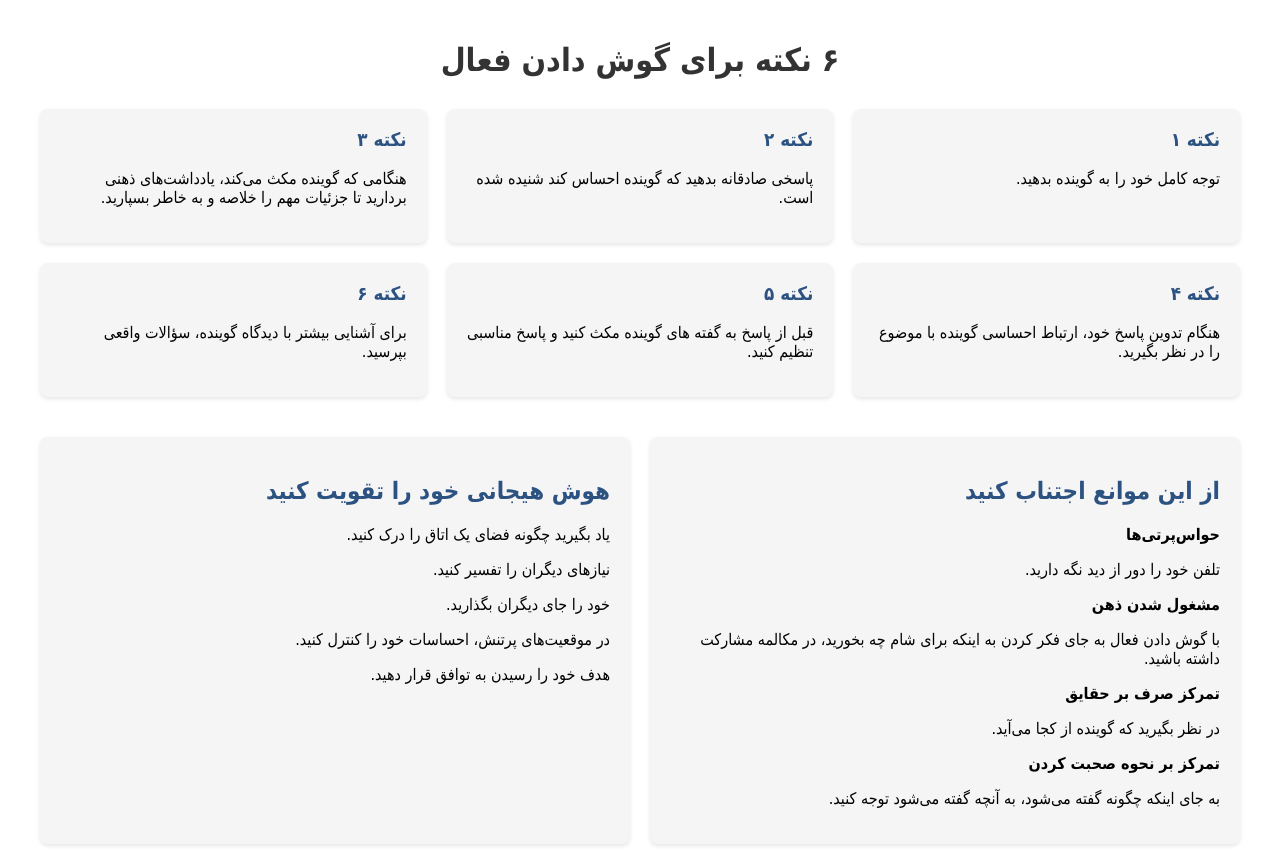
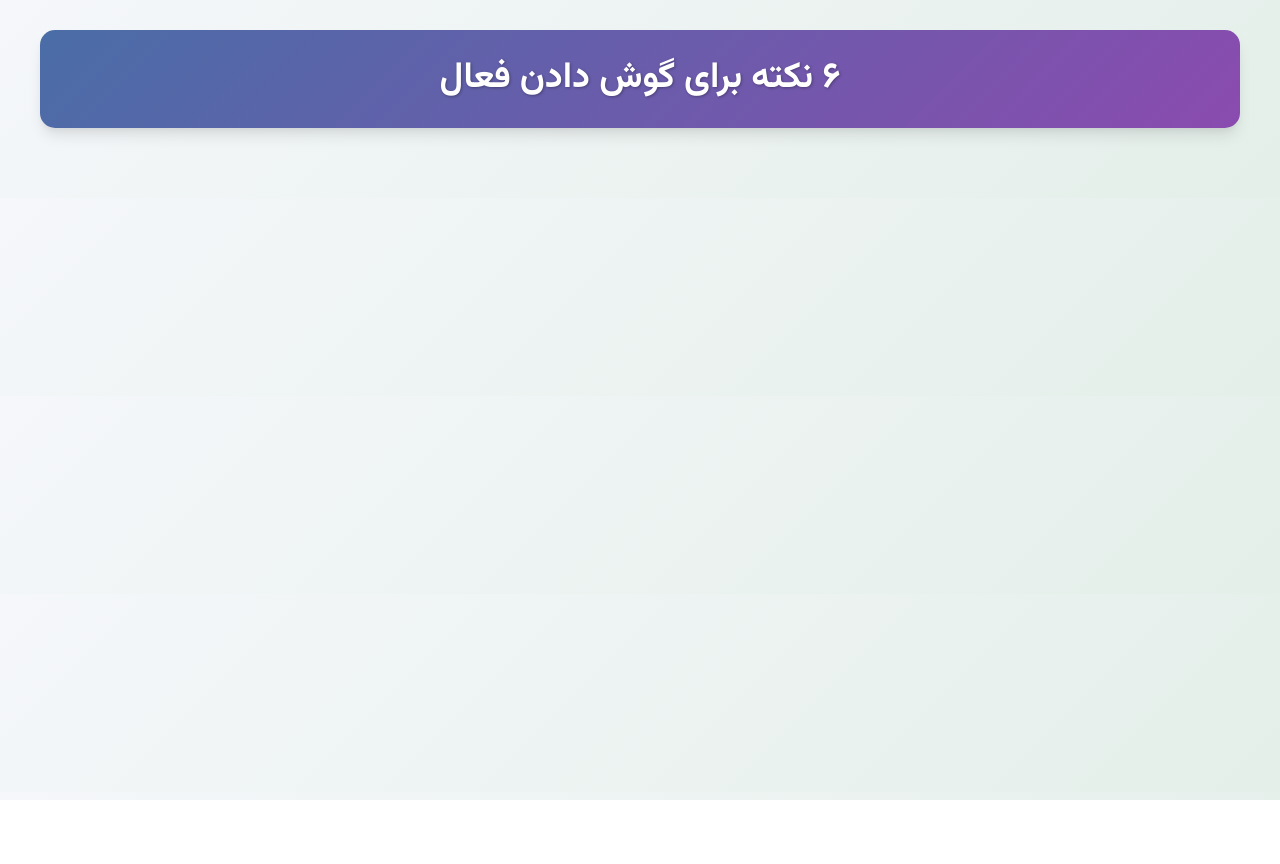
Before and after one commit to Diligence0743/active-listening-tips, a plain HTML site: page index.html in a window 1280 px wide. After the commit the page ends 800 px from the top, so only its background shows below. Drawn offline with Linux system fonts and the light colour scheme.

Commit message:
Update index.html

```diff
--- a/index.html
+++ b/index.html
@@ -3,77 +3,172 @@
     <head>
         <meta charset="UTF-8" />
         <meta name="viewport" content="width=device-width, initial-scale=1.0" />
+        <meta
+            name="description"
+            content="۶ نکته مهم برای تقویت مهارت گوش دادن فعال و بهبود ارتباطات"
+        />
+        <meta
+            name="keywords"
+            content="گوش دادن فعال, مهارت ارتباطی, هوش هیجانی"
+        />
+        <link rel="preconnect" href="https://fonts.googleapis.com" />
+        <link rel="preconnect" href="https://fonts.gstatic.com" crossorigin />
         <title>نکات گوش دادن فعال</title>
         <style>
+            @import url("https://fonts.googleapis.com/css2?family=Vazirmatn:wght@300;400;500;700&display=swap");
+
+            :root {
+                --primary-color: #4a6da7;
+                --secondary-color: #8a4baf;
+                --accent-color: #ff6b6b;
+                --light-bg: #f8f9fa;
+                --dark-text: #2d3748;
+                --card-shadow: 0 10px 15px -3px rgba(0, 0, 0, 0.1),
+                    0 4px 6px -2px rgba(0, 0, 0, 0.05);
+            }
+
             body {
-                font-family: "Tahoma", Arial, sans-serif;
+                font-family: "Vazirmatn", "Tahoma", Arial, sans-serif;
                 margin: 0;
-                padding: 20px;
+                padding: 30px;
                 max-width: 1200px;
                 margin: 0 auto;
                 text-align: right;
+                background: linear-gradient(135deg, #f5f7fa 0%, #e4efe9 100%);
+                color: var(--dark-text);
+                line-height: 1.6;
             }
 
             .header {
                 text-align: center;
-                margin-bottom: 30px;
+                margin-bottom: 40px;
+                padding: 20px;
+                border-radius: 15px;
+                background: linear-gradient(
+                    135deg,
+                    var(--primary-color),
+                    var(--secondary-color)
+                );
+                box-shadow: var(--card-shadow);
             }
 
             h1 {
-                font-size: 32px;
-                color: #333;
+                font-size: 36px;
+                color: white;
+                margin: 0;
+                text-shadow: 1px 1px 3px rgba(0, 0, 0, 0.3);
             }
 
             .tips-container {
                 display: grid;
                 grid-template-columns: repeat(auto-fit, minmax(300px, 1fr));
-                gap: 20px;
-                margin-bottom: 40px;
+                gap: 25px;
+                margin-bottom: 50px;
             }
 
             .tip {
-                background-color: #f5f5f5;
-                padding: 20px;
-                border-radius: 8px;
-                box-shadow: 0 2px 4px rgba(0, 0, 0, 0.1);
+                background-color: white;
+                padding: 25px;
+                border-radius: 15px;
+                box-shadow: var(--card-shadow);
+                transition:
+                    transform 0.3s ease,
+                    box-shadow 0.3s ease;
+                border-top: 4px solid var(--primary-color);
+            }
+
+            .tip:hover {
+                transform: translateY(-5px);
+                box-shadow: 0 15px 30px -5px rgba(0, 0, 0, 0.15);
             }
 
             .tip h3 {
                 margin-top: 0;
-                color: #2c5282;
+                color: var(--primary-color);
+                border-bottom: 2px solid #f0f0f0;
+                padding-bottom: 10px;
+                font-size: 22px;
+            }
+
+            .tip p {
+                margin-top: 15px;
+                color: #4a5568;
+                font-size: 16px;
             }
 
             .sections-container {
                 display: grid;
                 grid-template-columns: 1fr 1fr;
-                gap: 20px;
+                gap: 30px;
             }
 
             .section {
-                background-color: #f5f5f5;
-                padding: 20px;
-                border-radius: 8px;
-                box-shadow: 0 2px 4px rgba(0, 0, 0, 0.1);
+                background-color: white;
+                padding: 30px;
+                border-radius: 15px;
+                box-shadow: var(--card-shadow);
+            }
+
+            .section:first-child {
+                border-top: 4px solid var(--accent-color);
+            }
+
+            .section:last-child {
+                border-top: 4px solid var(--secondary-color);
             }
 
             .section h2 {
-                color: #2c5282;
+                color: var(--dark-text);
+                font-size: 24px;
+                margin-top: 0;
+                margin-bottom: 25px;
+                text-align: center;
+                padding-bottom: 10px;
+                border-bottom: 2px solid #f0f0f0;
             }
 
             .obstacle,
             .eq-item {
-                margin-bottom: 15px;
+                margin-bottom: 20px;
+                padding: 15px;
+                border-radius: 10px;
+                background-color: var(--light-bg);
+                transition: transform 0.2s ease;
             }
 
-            .obstacle strong,
-            .eq-item strong {
+            .obstacle:hover,
+            .eq-item:hover {
+                transform: translateX(-5px);
+            }
+
+            .obstacle strong {
                 display: block;
-                margin-bottom: 5px;
+                margin-bottom: 8px;
+                color: var(--accent-color);
+                font-size: 18px;
+            }
+
+            .eq-item p {
+                margin: 0;
+                position: relative;
+                padding-right: 20px;
+            }
+
+            .eq-item p:before {
+                content: "•";
+                position: absolute;
+                right: 0;
+                color: var(--secondary-color);
+                font-weight: bold;
             }
 
             @media (max-width: 768px) {
                 .sections-container {
                     grid-template-columns: 1fr;
+                }
+
+                body {
+                    padding: 15px;
                 }
             }
         </style>
@@ -81,103 +176,3 @@
     <body>
         <div class="header">
             <h1>۶ نکته برای گوش دادن فعال</h1>
-        </div>
-
-        <div class="tips-container">
-            <div class="tip">
-                <h3>نکته ۱</h3>
-                <p>توجه کامل خود را به گوینده بدهید.</p>
-            </div>
-
-            <div class="tip">
-                <h3>نکته ۲</h3>
-                <p>پاسخی صادقانه بدهید که گوینده احساس کند شنیده شده است.</p>
-            </div>
-
-            <div class="tip">
-                <h3>نکته ۳</h3>
-                <p>
-                    هنگامی که گوینده مکث می‌کند، یادداشت‌های ذهنی بردارید تا
-                    جزئیات مهم را خلاصه و به خاطر بسپارید.
-                </p>
-            </div>
-
-            <div class="tip">
-                <h3>نکته ۴</h3>
-                <p>
-                    هنگام تدوین پاسخ خود، ارتباط احساسی گوینده با موضوع را در
-                    نظر بگیرید.
-                </p>
-            </div>
-
-            <div class="tip">
-                <h3>نکته ۵</h3>
-                <p>
-                    قبل از پاسخ به گفته های گوینده مکث کنید و پاسخ مناسبی تنظیم
-                    کنید.
-                </p>
-            </div>
-
-            <div class="tip">
-                <h3>نکته ۶</h3>
-                <p>برای آشنایی بیشتر با دیدگاه گوینده، سؤالات واقعی بپرسید.</p>
-            </div>
-        </div>
-
-        <div class="sections-container">
-            <div class="section">
-                <h2>از این موانع اجتناب کنید</h2>
-
-                <div class="obstacle">
-                    <strong>حواس‌پرتی‌ها</strong>
-                    <p>تلفن خود را دور از دید نگه دارید.</p>
-                </div>
-
-                <div class="obstacle">
-                    <strong>مشغول شدن ذهن</strong>
-                    <p>
-                        با گوش دادن فعال به جای فکر کردن به اینکه برای شام چه
-                        بخورید، در مکالمه مشارکت داشته باشید.
-                    </p>
-                </div>
-
-                <div class="obstacle">
-                    <strong>تمرکز صرف بر حقایق</strong>
-                    <p>در نظر بگیرید که گوینده از کجا می‌آید.</p>
-                </div>
-
-                <div class="obstacle">
-                    <strong>تمرکز بر نحوه صحبت کردن</strong>
-                    <p>
-                        به جای اینکه چگونه گفته می‌شود، به آنچه گفته می‌شود توجه
-                        کنید.
-                    </p>
-                </div>
-            </div>
-
-            <div class="section">
-                <h2>هوش هیجانی خود را تقویت کنید</h2>
-
-                <div class="eq-item">
-                    <p>یاد بگیرید چگونه فضای یک اتاق را درک کنید.</p>
-                </div>
-
-                <div class="eq-item">
-                    <p>نیازهای دیگران را تفسیر کنید.</p>
-                </div>
-
-                <div class="eq-item">
-                    <p>خود را جای دیگران بگذارید.</p>
-                </div>
-
-                <div class="eq-item">
-                    <p>در موقعیت‌های پرتنش، احساسات خود را کنترل کنید.</p>
-                </div>
-
-                <div class="eq-item">
-                    <p>هدف خود را رسیدن به توافق قرار دهید.</p>
-                </div>
-            </div>
-        </div>
-    </body>
-</html>
```
